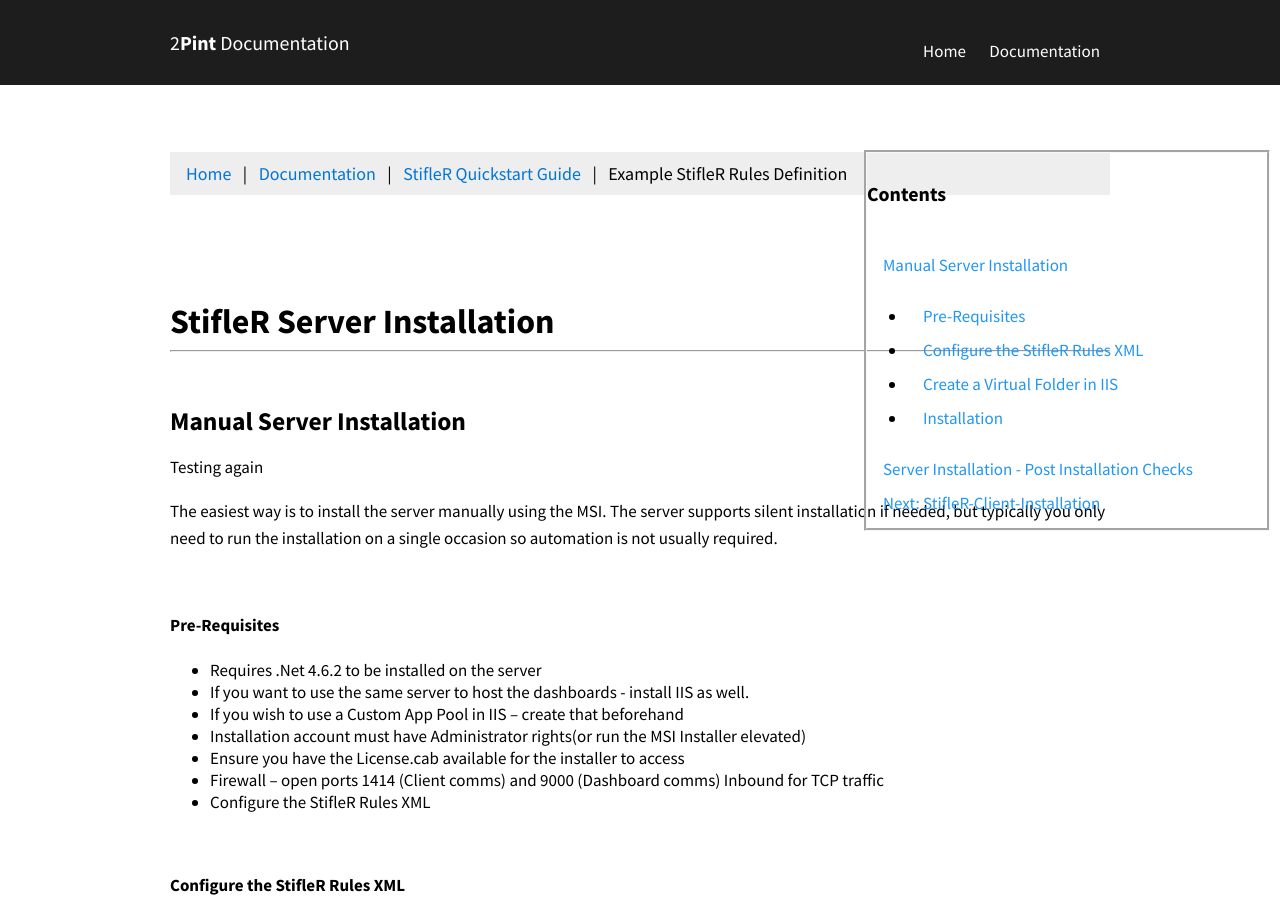
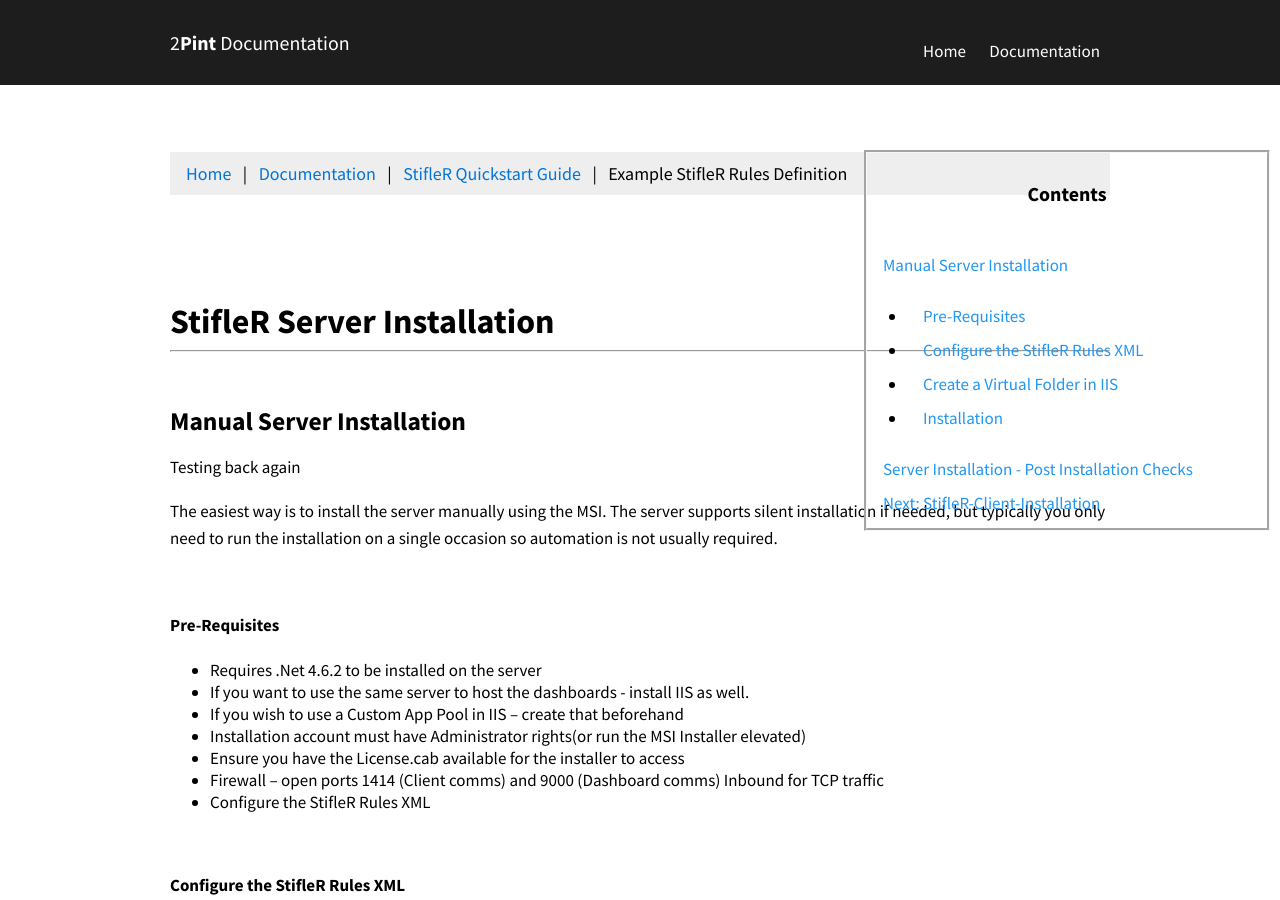
Before and after one commit to RoseSmithTest/2PintTest.github.io, a Jekyll site: the page built from docs/testfile.html, in a window 1280 px wide and 900 px high. Built offline with Jekyll 4.4.1, drawn with Linux system fonts in a browser that asks for light colours.

Commit message:
Update testfile.html

```diff
--- a/docs/testfile.html
+++ b/docs/testfile.html
@@ -5,7 +5,7 @@ navigation_weight: 1
 ---
 
 <div class="sidenav">
-	<h3><strong>Contents</strong></h3><br>
+	<h3 align="middle" color="#2196F3"><strong>Contents</strong></h3><br>
   <a href="#manual">Manual Server Installation</a>
 	<ul>
 		<li><a href="#pre">Pre-Requisites</a></li>
@@ -33,7 +33,7 @@ navigation_weight: 1
 		<h1><strong>StifleR Server Installation</strong></h1><hr><br><br>
 
 		<h2 id="manual"><strong>Manual Server Installation</strong></h2>
-	<p>Testing again </p>
+	<p>Testing back again </p>
 <p>The easiest way is to install the server manually using the MSI. The server supports silent installation if needed, but typically you only need to run the installation on a single occasion so automation is not usually required.</p><br>
 
 			<h4 id="pre">Pre-Requisites</h4>
```
